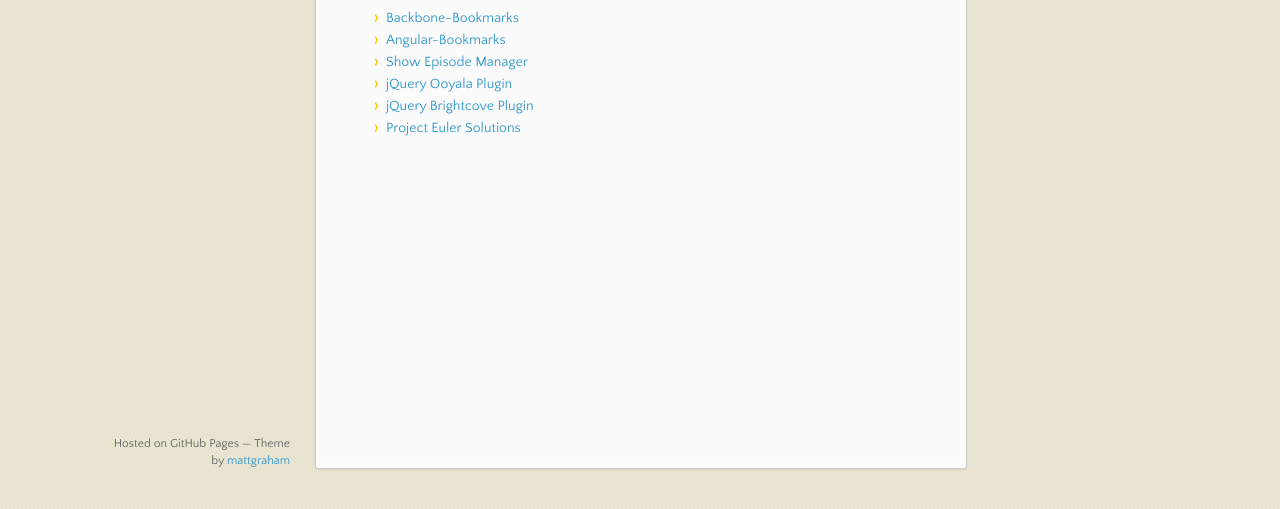
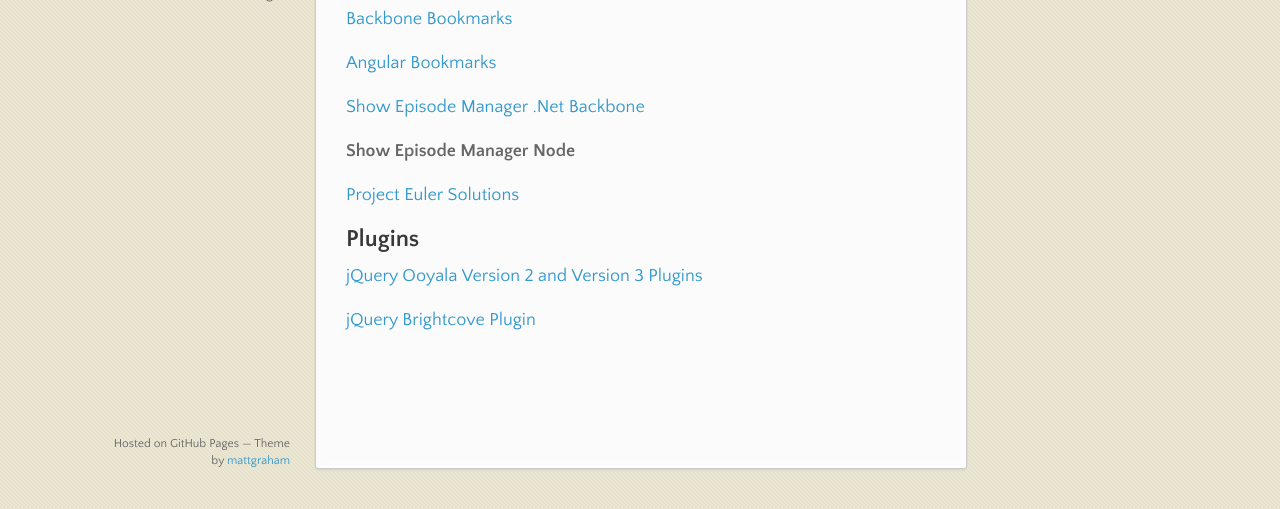
Before and after one commit to cdumas22/cdumas22.github.io, a plain HTML site: page index.html in a window 1280 px wide. Shown: the part 291-800 px from the top of the page. Drawn offline with nearby package versions, Linux system fonts and the light colour scheme.

Commit message:
creating basic structure to  tell about projects

```diff
--- a/index.html
+++ b/index.html
@@ -37,14 +37,21 @@
         <h1>
 <a name="cdumas22githubio" class="anchor" href="#cdumas22githubio"><span class="octicon octicon-link"></span></a>cdumas22.github.io</h1>
           <h2>Projects</h2>
-          <ul>
-            <li><a href="/Bookmarks">Backbone-Bookmarks</a></li>
-            <li><a href="/AngularBookmarks">Angular-Bookmarks</a></li>
-            <li><a href="/Show-Episode-Manager/">Show Episode Manager</a></li>
-            <li><a href="/jQuery-Ooyala-Plugin/">jQuery Ooyala Plugin</a></li>
-            <li><a href="/jQuery-Brightcove-Plugin/">jQuery Brightcove Plugin</a></li>
-			<li><a href="/Project-Euler/">Project Euler Solutions</a></li>
-          </ul>
+              <h3><a href="/Bookmarks">Backbone Bookmarks</a></h3>
+                <p></p>
+              <h3><a href="/AngularBookmarks">Angular Bookmarks</a></h3>
+                <p></p>
+              <h3><a href="/Show-Episode-Manager/">Show Episode Manager .Net Backbone</a></h3>
+                <p></p>
+              <h3>Show Episode Manager Node</h3>
+                <p></p>
+              <h3><a href="/Project-Euler/">Project Euler Solutions</a></h3>
+                <p></p>
+          <h2>Plugins</h2>
+              <h3><a href="/jQuery-Ooyala-Plugin/">jQuery Ooyala Version 2 and Version 3 Plugins</a></h3>
+                <p></p>
+              <h3><a href="/jQuery-Brightcove-Plugin/">jQuery Brightcove Plugin</a></h3>
+                <p></p>
       </section>
       <footer>
         <p><small>Hosted on GitHub Pages &mdash; Theme by <a href="https://twitter.com/michigangraham">mattgraham</a></small></p>
```
